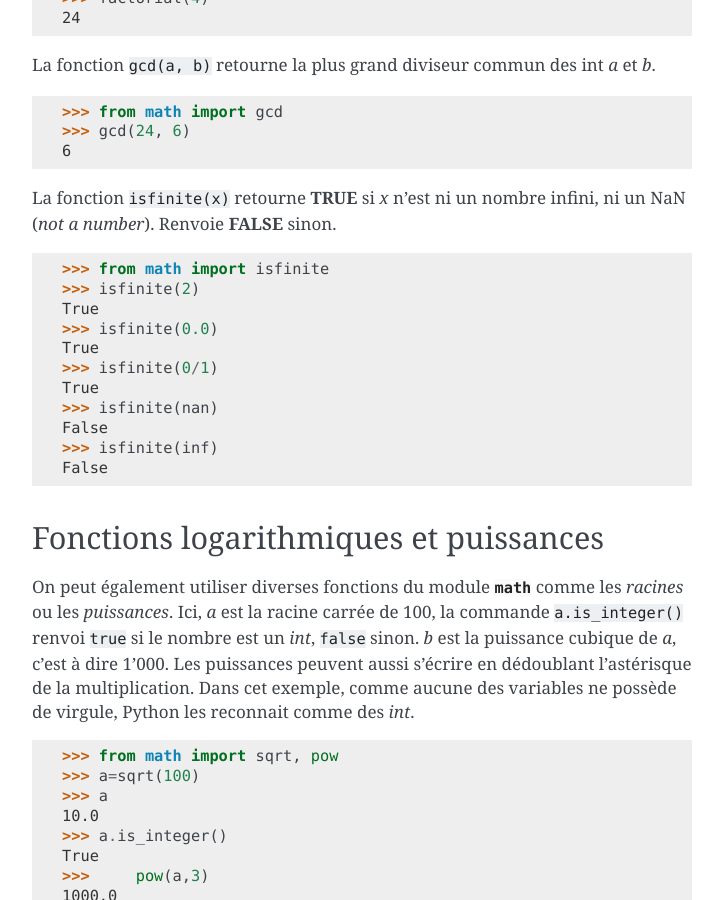
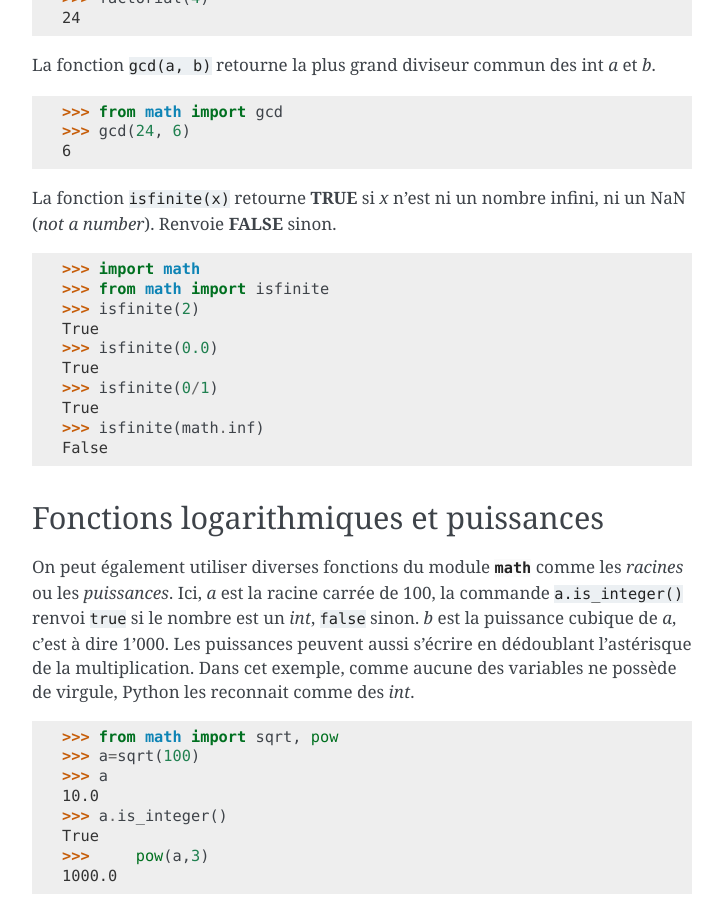
Before and after one commit to HE-Arc/livre-python, a Sphinx documentation site: the page built from source/math/index.rst, in a window 1280 px wide and 900 px high, scrolled down 2764 px. Shown: the whole window, without its empty margins (388-1111 px from the left). Built offline with Sphinx 7.4.7, drawn with Linux system fonts in a browser that asks for light colours.

Commit message:
Add false example for isfinite function

```diff
--- a/source/math/index.rst
+++ b/source/math/index.rst
@@ -139,6 +139,7 @@ Renvoie **FALSE** sinon.
 
 .. code-block:: pycon
 
+	>>> import math
 	>>> from math import isfinite
 	>>> isfinite(2)
 	True
@@ -146,9 +147,7 @@ Renvoie **FALSE** sinon.
 	True
 	>>> isfinite(0/1)
 	True
-	>>> isfinite(nan)
-	False
-	>>> isfinite(inf)
+	>>> isfinite(math.inf)
 	False
 
 
```
